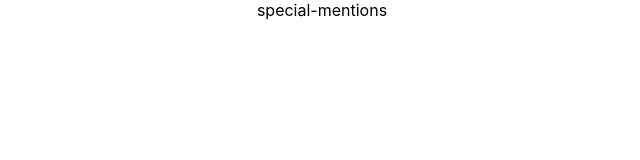
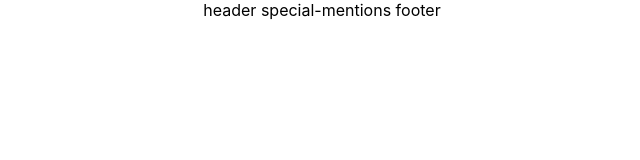
Before and after one commit to julien-leleu-YJS/Agnes-Vandorme, a React (Create React App) app: page /special-mentions in a window 1280 px wide. Shown: the top 160 px of the page, without its empty margins (318-958 px from the left). Built offline with nearby package versions, Linux system fonts and the light colour scheme.

Commit message:
dynamic header/footer

```diff
--- a/src/composants/App/App.jsx
+++ b/src/composants/App/App.jsx
@@ -7,9 +7,11 @@ import './App.css';
 function App() {
   return (
     <div className="App">
-
       <Routes>
         <Route path="/" element="entrance" />
+      </Routes>
+      {window.location.pathname !== '/' && ('header ')}
+      <Routes>
         <Route path="/home" element="home" />
         <Route path="/biography" element="biography" />
         <Route path="/artist-web-galery" element="artist-web-galery" />
@@ -17,7 +19,7 @@ function App() {
         <Route path="/contact" element="contact" />
         <Route path="/special-mentions" element="special-mentions" />
       </Routes>
-
+      {window.location.pathname !== '/' && ' footer '}
     </div>
   );
 }
```
Also changed, not shown: 1 other file (tests, documents, lock files or other folders).
